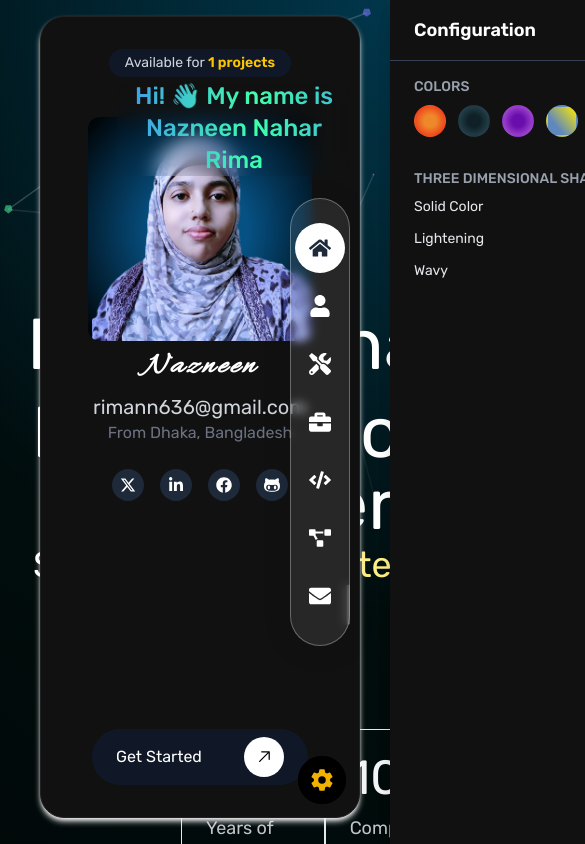
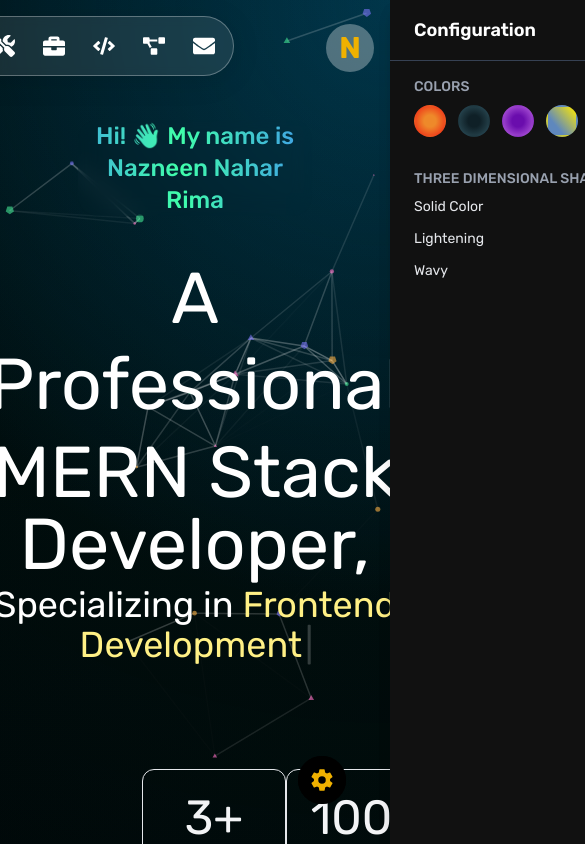
Before and after one commit to nazneen636/Apexcify_Technologys_task_2, a React (Vite) app: page / in a window 390 px wide. Shown: the top 844 px of the page, 585 px wide, since content can reach past the window. Built offline with nearby package versions, Linux system fonts and the light colour scheme.

Commit message:
responsive navbar

```diff
--- a/src/components/Root.jsx
+++ b/src/components/Root.jsx
@@ -6,17 +6,21 @@ import BackgroundSwitcher from "./bganimation/BgSwitcher";
 import Drawer from "./common/Drawer";
 
 const Root = () => {
+  const [profileOpen, setProfileOpen] = useState(false);
   const [profileBg, setProfileBg] = useState("var(--profile-gradient)");
   const [bgType, setBgType] = useState("particle");
   const handleChangeColor = (color) => {
     setProfileBg(color);
   };
   return (
-    <div className="flex h-full justify-between items-center relative">
+    <div className="flex flex-col md:flex-row h-full justify-between items-center relative">
       <BackgroundSwitcher type={bgType} />
-
-      <div className="w-[30%]">
-        <div className="fixed top-4 left-10">
+      <div
+        className={`md:w-[30%] md:mt-0 mt-24 ${
+          profileOpen ? "block" : "hidden"
+        } md:block`}
+      >
+        <div className="md:fixed top-10 md:top-4 md:left-10">
           <LeftSidebar profileBg={profileBg} />
         </div>
       </div>
@@ -24,9 +28,16 @@ const Root = () => {
         <Outlet />
       </div>
       <div className="w-[10%]">
-        <div className="fixed right-10 top-1/2 -translate-y-1/2">
+        <div className="fixed right-[40%] top-4 md:right-10 md:top-1/2 md:-translate-y-1/2">
           <RightSidebar />
         </div>
+      </div>
+      {/* profile */}
+      <div
+        onClick={() => setProfileOpen(!profileOpen)}
+        className="absolute top-6 right-4 md:hidden w-12 h-12 rounded-full bg-[#ffffff50] font-bold text-yellow-500 flex items-center justify-center text-3xl"
+      >
+        <span className="fixed">N</span>
       </div>
       <Drawer onChangeColor={handleChangeColor} onChangeBG={setBgType} />
     </div>
--- a/src/components/homeComponent/Intor.jsx
+++ b/src/components/homeComponent/Intor.jsx
@@ -16,7 +16,7 @@ const Intor = () => {
   });
   return (
     <div>
-      <div className="text-white flex items-center flex-col justify-center">
+      <div className="pt-10 md:pt-0 text-white flex items-center flex-col justify-center">
         <GradientText
           colors={["#40ffaa", "#4079ff", "#40ffaa", "#4079ff", "#40ffaa"]}
           animationSpeed={3}
--- a/src/components/sidebar/RightSideBar.jsx
+++ b/src/components/sidebar/RightSideBar.jsx
@@ -2,9 +2,9 @@ import lib from "../../lib/lib";
 import { Link } from "react-scroll";
 export default function RightSidebar() {
   return (
-    <div className="w-[60px] bg-black text-white flex flex-col items-center justify-between py-6 rounded-full! shadow-lg px-2 blurRightSideBar">
+    <div className="md:w-[60px] bg-black text-white flex flex-col items-center justify-between py-2 md:py-6 rounded-full! shadow-lg px-2 blurRightSideBar">
       {/* Menu */}
-      <div className="flex flex-col items-center space-y-2">
+      <div className="flex flex-row md:flex-col items-center md:space-y-2 space-x-2 md:space-x-0">
         {lib?.menuItem?.map((item) => {
           const Icon = item.icon;
           return (
@@ -14,7 +14,7 @@ export default function RightSidebar() {
               smooth={true}
               spy={true}
               duration={500}
-              className="p-3.5 rounded-full hover:bg-[#0000002c] hover:text-white transition-all"
+              className="md:p-3.5 p-2.5 rounded-full hover:bg-[#0000002c] hover:text-white transition-all"
               activeClass="bg-white! text-gray-800!"
             >
               <Icon size={22} />
```
